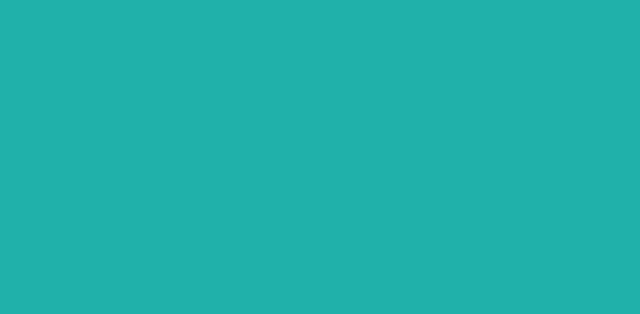
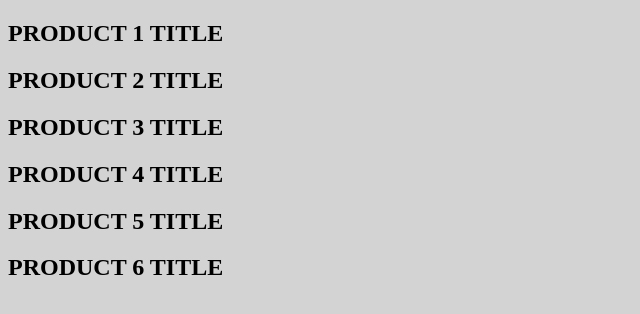
Before and after one commit to kmchandler/ASSIGNMENT-product-cards, a plain HTML site: page index.html in a window 1280 px wide. Shown: the whole page, without its empty margins (0-640 px from the left). Drawn offline with Linux system fonts and the light colour scheme.

Commit message:
created top level html skeleton

```diff
--- a/index.html
+++ b/index.html
@@ -9,6 +9,30 @@
 </head>
 <body>
 
+  <header class="product" id="product-two">
+    <h2>PRODUCT 1 TITLE</h2>
+  </header>
+
+  <header class="product" id="product-three">
+    <h2>PRODUCT 2 TITLE</h2>
+  </header>
+
+  <header class="product" id="product-four">
+    <h2>PRODUCT 3 TITLE</h2>
+  </header>
+
+  <header class="product" id="product-five">
+    <h2>PRODUCT 4 TITLE</h2>
+  </header>
+
+  <header class="product" id="product-six">
+    <h2>PRODUCT 5 TITLE</h2>
+  </header>
+
+  <header class="product" id="product-seven">
+    <h2>PRODUCT 6 TITLE</h2>
+  </header>
+
   <script src="main.js"></script>
 </body>
 </html>
--- a/main.css
+++ b/main.css
@@ -1,3 +1,3 @@
 body {
-  background-color: lightseagreen;
-}
+  background-color: lightgray;
+  }
```
